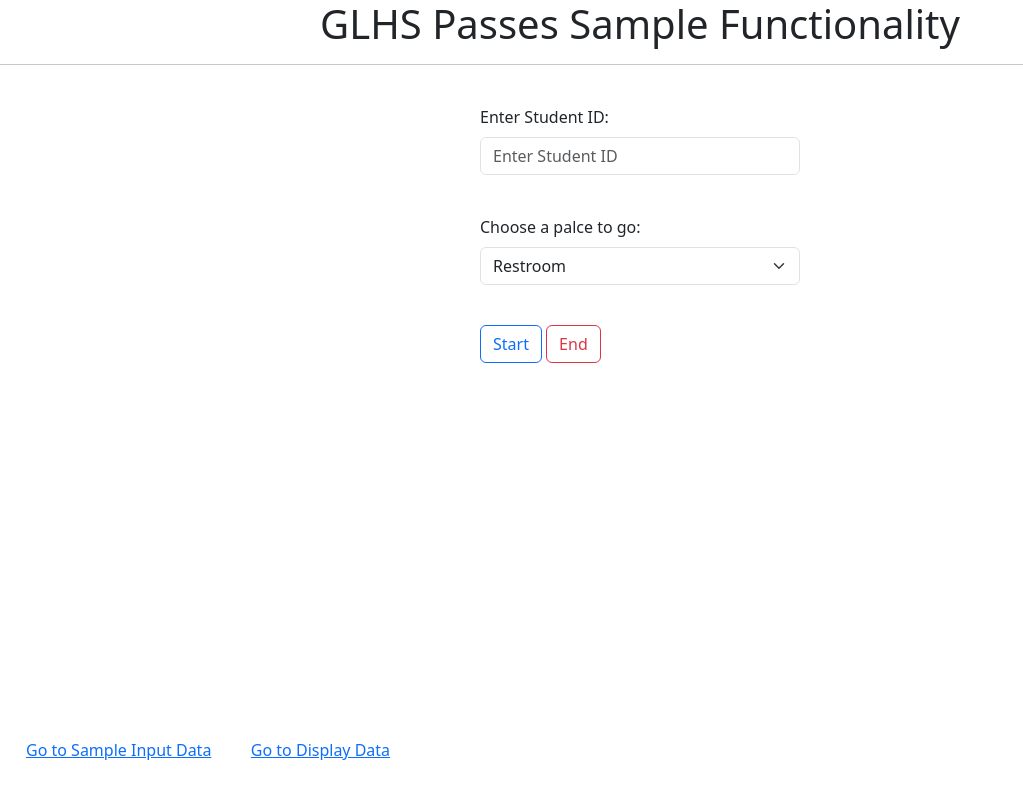
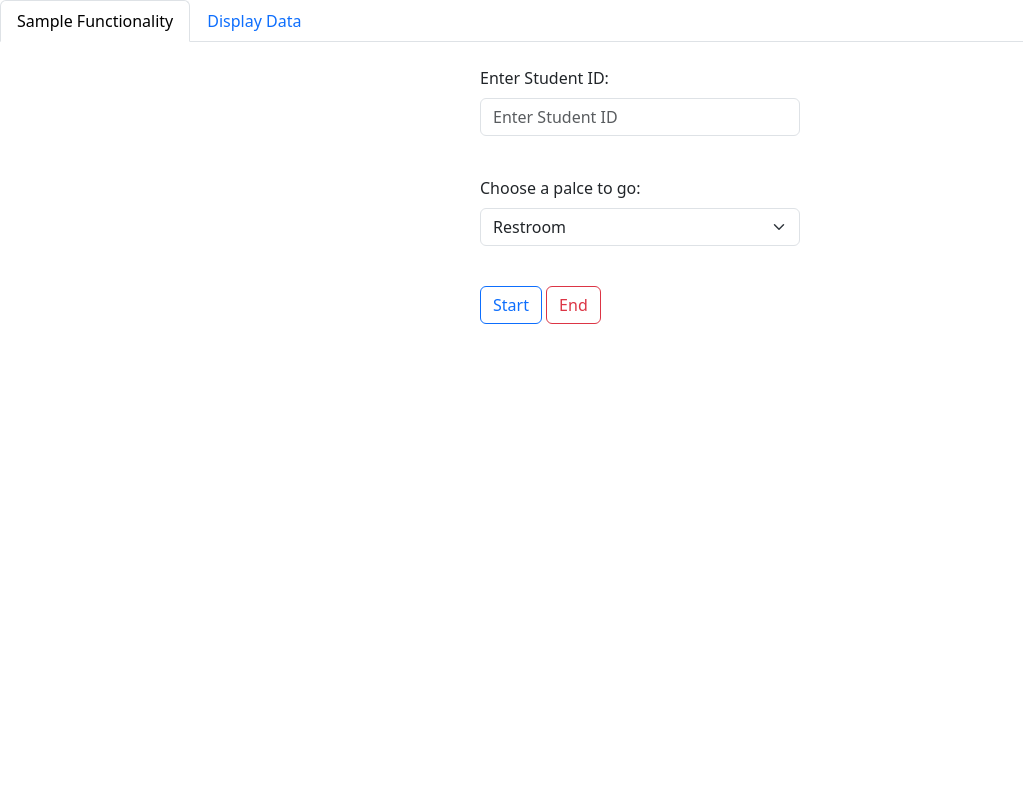
Before and after one commit to 1399999/GLHSPasses, a Flask app: page / in a window 1280 px wide. Shown: the whole page, without its empty margins (0-1023 px from the left). Run offline with Flask 3, Linux system fonts and the light colour scheme.

Commit message:
Adds a nav bar

```diff
--- a/Templates/index.html
+++ b/Templates/index.html
@@ -7,10 +7,16 @@
     <title>Flask Input Form</title>
 </head>
 <body>
+    <nav>
+        <div class="nav nav-tabs" id="nav-tab" role="tablist">
+            <a class="nav-item nav-link active" id="nav-home-tab" data-toggle="tab" href="/" role="tab" aria-controls="nav-home" aria-selected="true">Sample Functionality</a>
+            <a class="nav-item nav-link" id="nav-profile-tab" data-toggle="tab" href="/data" role="tab" aria-controls="nav-profile" aria-selected="false">Display Data</a>
+        </div>
+    </nav>
+    </div>
+
     <div class="mx-auto">
-        <h1 class="center">GLHS Passes Sample Functionality</h1>
 
-        <hr/>
         <br/>
 
         <form method="POST">
@@ -50,26 +56,6 @@
         {% endif %}
     </div>
 
-    <div class="container">
-        <table class="fixed-bottom" style="height: 100px; margin-left: 25px;">
-            <tbody scope="row">
-                <tr>
-                    <td class="align-middle col-2">
-                        <a href="\">
-                            Go to Sample Input Data
-                        </a>
-                    </td>
-
-                    <td class="align-middle col-8">
-                        <a href="\data">
-                            Go to Display Data
-                        </a>
-                    </td>
-                </tr>
-            </tbody>
-        </table>
-    </div>
-
 </body>
 </html>
 
```
Also changed, not shown: Templates/data.html (+8 -22 lines).
